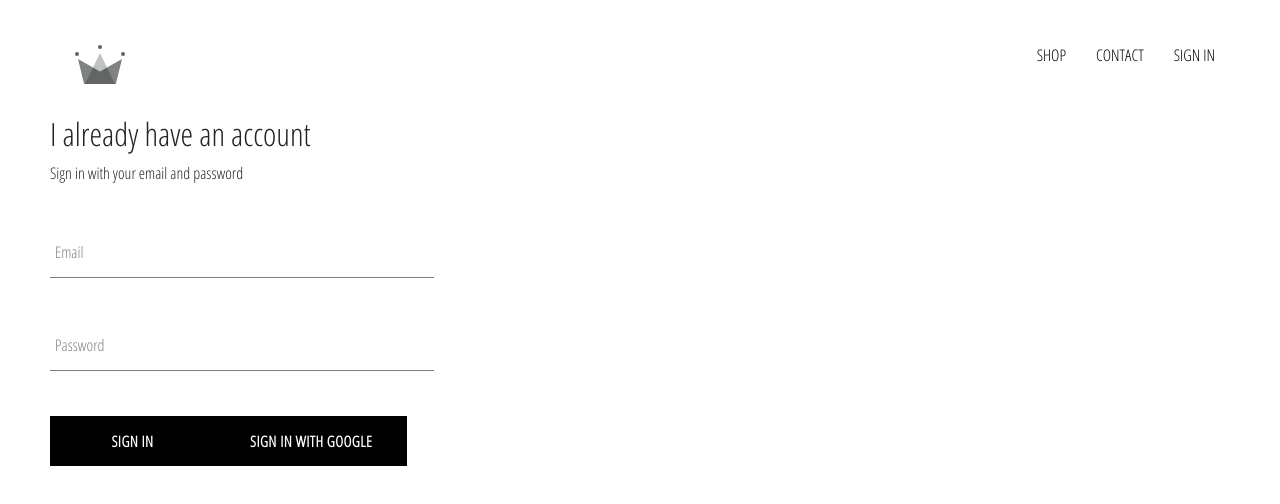
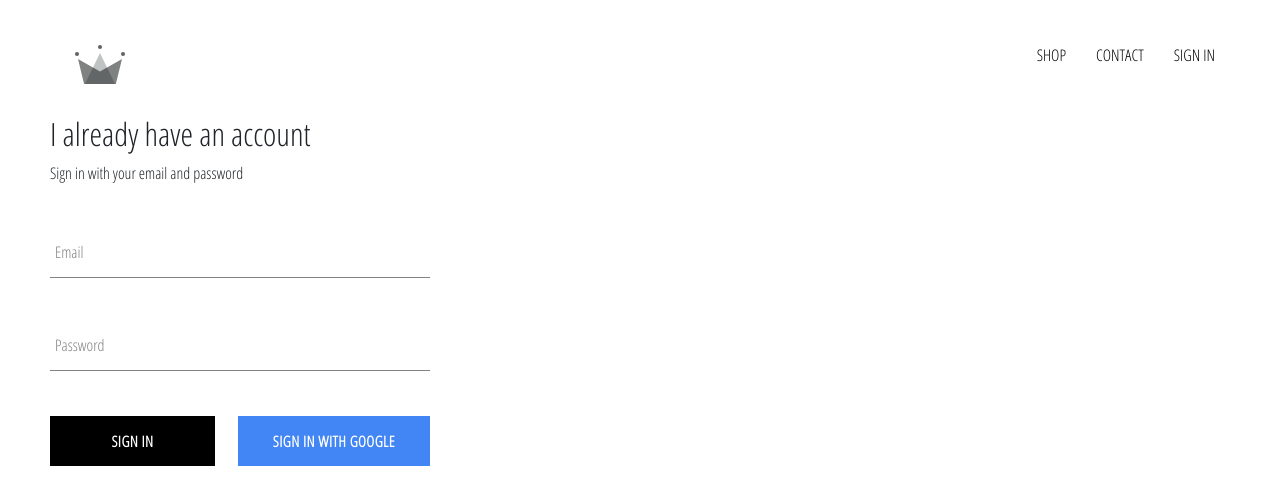
Before and after one commit to ck007tiwari/crown-clothing, a React (Create React App) app: page /signin in a window 1280 px wide. Shown: the top 504 px of the page. Built offline with nearby package versions, Linux system fonts and the light colour scheme; no server answers.

Commit message:
created signin page with google and add some styling integrated with firebase

```diff
--- a/src/App.css
+++ b/src/App.css
@@ -6,3 +6,7 @@ a{
    text-decoration: none;
    color: black;
 }
+
+*{
+   box-sizing: border-box;
+}
--- a/src/App.js
+++ b/src/App.js
@@ -4,28 +4,38 @@ import ShopPage from './pages/shop/shop.component';
 import HomePage from './pages/homepage/homepage.component';
 import Header from './components/header/header.component';
 import SignInAndSignUpPage from "./pages/sign-in-sign-up/sign-in-sign-up.component";
+// import test from './testState';
 import './App.css';
 import {auth} from './firebase/firebase.utils';
 
-class App extends React.Component { //using class to define the state so that we can store  or know who's is loged-in.
+class App extends React.Component {
+  // using class to define the state so that we can store  or know who's is
+  // loged-in.
   constructor() {
     super();
     this.state = {
       currentUser: null
-    }
+    };
   }
 
-  unsubscriberFromAuth = null
+  // React Component LifeCyle Methods - The series of events that happens from the
+  // mountiong of a react component its Unmounting. Mount/Mounting  - means birth
+  // of your component Unmount - means death of your component Update  - means
+  // groth of your component unsubscribeFromAuth;
 
-  componentDidMount() { //this function is telling the user is logged in or not
-    this.unsubscriberFromAuth = auth.onAuthStateChanged(user => {
+  unsubscribeFromAuth = null;
+
+  //componentDidMothis function is telling the user is logged in or not
+  componentDidMount() {
+    this.unsubscribeFromAuth = auth.onAuthStateChanged((user) => {
       this.setState({currentUser: user});
       console.log(user);
-    })
+    });
   }
 
-  componentWillUnmount() { //this function make user logged-out by setting the state valure is null
-    this.unsubscriberFromAuth();
+  componentWillUnmount() {
+    //this function make user logged-out by setting the state valure is null
+    this.unsubscribeFromAuth();
   }
 
   render() {
--- a/src/components/custom-button/custom-button.styel.scss
+++ b/src/components/custom-button/custom-button.styel.scss
@@ -19,4 +19,13 @@
     color: black;
     border: 1px solid black;
   }
+  &.google-sign-in{
+    background-color: #4285f4;
+    color:white;
+
+    &:hover{
+      background-color: #357ae8;
+      border:none;
+    }
+  }
 }
--- a/src/components/header/header.component.jsx
+++ b/src/components/header/header.component.jsx
@@ -1,15 +1,15 @@
 import React from "react";
 import {Link} from 'react-router-dom';
-import './header.styles.scss';
 import {ReactComponent as Logo} from '../../assets/crown.svg'; //svg should be imported like this
 import {auth} from "../../firebase/firebase.utils";
+import './header.styles.scss';
 
-const Header = ({ currenUser }) => (
+const Header = ({currentUser}) => (
   <div className="header">
-    {/* {console.log(currenUser)} */}
+    {/* {console.log(currentUser)} */}
     <Link className="logo-container" to="/">
       {/*logo will redirect to home page */}
-      <Logo className="logo" />
+      <Logo className="logo"/>
     </Link>
 
     <div className="options">
@@ -19,15 +19,16 @@ const Header = ({ currenUser }) => (
       <Link className="option" to="/shop">
         CONTACT
       </Link>
-      {currenUser ? (
-        <div className="option" onClick={() => auth.signOut()}>
-          SIGN OUT
-        </div>
-      ) : (
-        <Link className="option" to="/signin">
-          SIGN IN
-        </Link>
-      )}
+
+      {currentUser
+        ? (
+          <div className="option" onClick={() => auth.signOut()}>SIGN OUT</div>
+        )
+        : (
+          <Link className="option" to="/signin">SIGN IN</Link>
+        )
+}
+
     </div>
   </div>
 );
--- a/src/components/sign-in/sign-in.component.jsx
+++ b/src/components/sign-in/sign-in.component.jsx
@@ -33,19 +33,23 @@ class SignIn extends React.Component {
             value={this.state.email}
             handleChange={this.handleChange}
             type="email"
-            label='Email'
-            required/>
+            label="Email"
+            required
+          />
           <FormInput
             type="password"
             name="password"
             value={this.state.password}
             handleChange={this.handleChange}
-            label='Password'
-            required/>
-          <CustomButton type="submit">
-            Sign in
-          </CustomButton>
-          <CustomButton onClick={signInWithGoogle} isGoogleSignIn >Sign in With Google</CustomButton>
+            label="Password"
+            required
+          />
+          <div className="buttons">
+            <CustomButton type="submit">Sign in</CustomButton>
+            <CustomButton onClick={signInWithGoogle} isGoogleSignIn>
+              Sign in With Google
+            </CustomButton>
+          </div>
         </form>
       </div>
     );
--- a/src/components/sign-in/sign-in.style.scss
+++ b/src/components/sign-in/sign-in.style.scss
@@ -1,8 +1,14 @@
 .sign-in {
-   width: 30vw;
+   width: 380px;
    display: flex;
    flex-direction: column;
+
    .title{
       margin: 10px 0;
    }
+
+   .buttons{
+      display:flex;
+      justify-content: space-between;
+   }
 }
```
